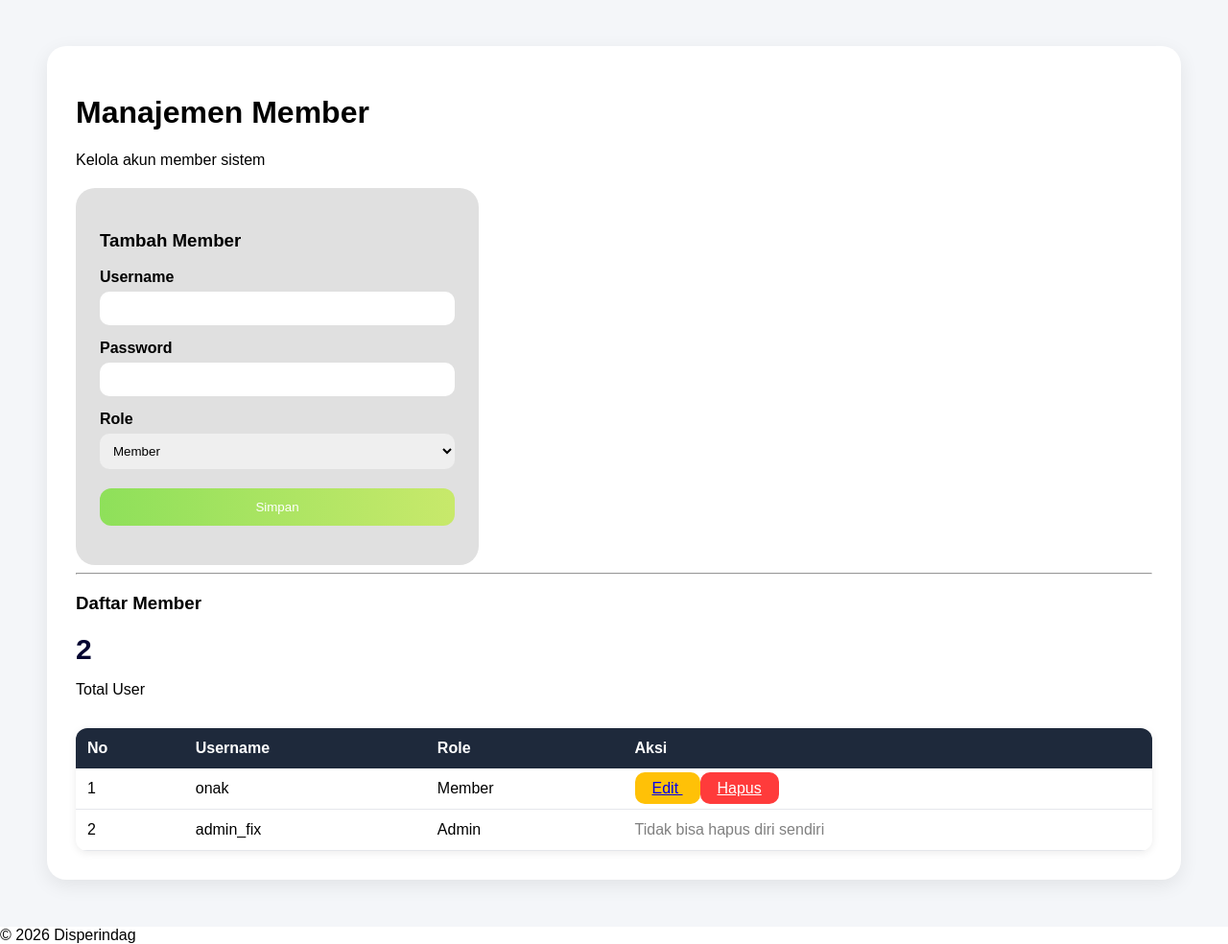
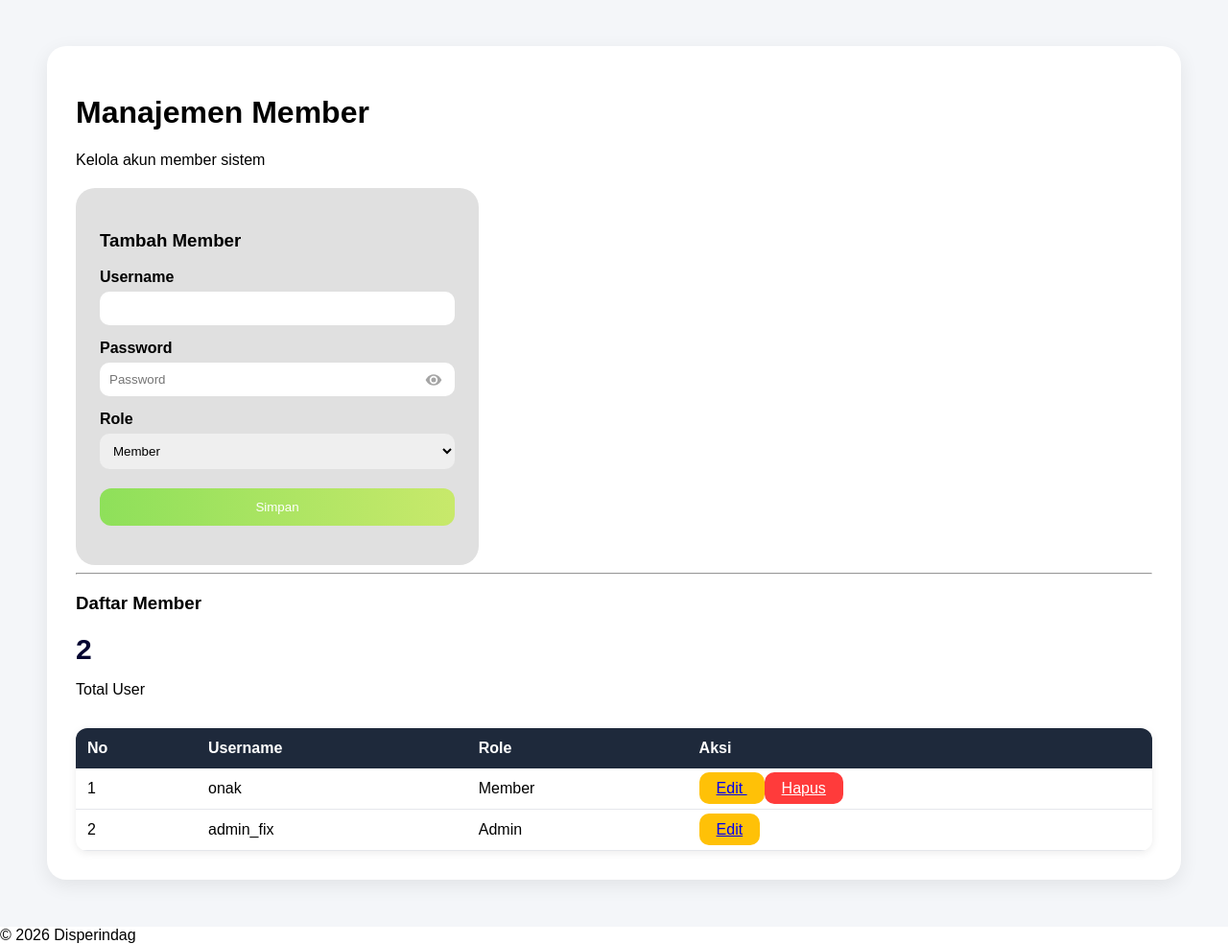
Before and after one commit to FakhriAdiyat/Sistem-Penghitung-Harga-Pokok-Disperindag, a PHP site: page /Sistem-Penghitung-Harga-Pokok-Disperindag/pages/member.php in a window 1280 px wide. Shown: the part 71-1055 px from the top of the page at 96% size. Run offline with PHP 8.4, Linux system fonts and the light colour scheme; a user stored in the database is signed in; data comes from the database, SQL or seed files in the repository.

Commit message:
fix hide/show password & update media queries responsive

```diff
--- a/assets/css/style.css
+++ b/assets/css/style.css
@@ -82,6 +82,31 @@ body {
   border-radius: 8px;
   position: relative;
   overflow: hidden;
+}
+
+.password-wrapper {
+  position: relative;
+  width: 100%;
+}
+
+.password-wrapper input {
+  width: 100%;
+  padding: 12px 45px 12px 40px;
+  border-radius: 10px;
+}
+
+/* icon mata */
+.toggle-password {
+  position: absolute;
+  right: 12px;
+  top: 50%;
+  transform: translateY(-50%);
+  cursor: pointer;
+  opacity: 0.7;
+}
+
+.toggle-password:hover {
+  opacity: 1;
 }
 /* ===================== TOAST SESSION TIMEOUT ===================== */
 .toast-timeout {
--- a/assets/js/main.js
+++ b/assets/js/main.js
@@ -12,3 +12,25 @@ function showSessionTimeoutToast() {
 }
 
 document.addEventListener("DOMContentLoaded", showSessionTimeoutToast);
+
+function togglePassword() {
+  const input = document.getElementById("passwordInput");
+  const icon = document.getElementById("eyeIcon");
+
+  if (input.type === "password") {
+    input.type = "text";
+
+    // icon mata dicoret
+    icon.innerHTML = `
+            <path d="M12 5c-7 0-10 7-10 7s3 7 10 7 10-7 10-7-3-7-10-7zm0 12a5 5 0 1 1 0-10 5 5 0 0 1 0 10z"/>
+            <line x1="3" y1="3" x2="21" y2="21" stroke="gray" stroke-width="2"/>
+        `;
+  } else {
+    input.type = "password";
+
+    // icon normal
+    icon.innerHTML = `
+            <path d="M12 5c-7 0-10 7-10 7s3 7 10 7 10-7 10-7-3-7-10-7zm0 12a5 5 0 1 1 0-10 5 5 0 0 1 0 10zm0-8a3 3 0 1 0 0 6 3 3 0 0 0 0-6z"/>
+        `;
+  }
+}
--- a/auth/logout.php
+++ b/auth/logout.php
@@ -1,4 +1,4 @@
 <?php
 session_start();
 session_destroy();
-header("Location: auth/login.php");
+header("Location: ../auth/login.php");
--- a/pages/member.php
+++ b/pages/member.php
@@ -43,7 +43,16 @@ $q_member = mysqli_query($conn, "SELECT * FROM users ORDER BY id DESC");
 
                         <div class="form-group">
                             <label>Password</label>
-                            <input type="password" name="password" required>
+                            <div class="password-wrapper">
+    <input type="password" name="password" id="passwordInput" placeholder="Password" required>
+
+    <span class="toggle-password" onclick="togglePassword()">
+        <!-- ICON MATA (SVG) -->
+        <svg id="eyeIcon" xmlns="http://www.w3.org/2000/svg" width="20" height="20" fill="gray" viewBox="0 0 24 24">
+            <path d="M12 5c-7 0-10 7-10 7s3 7 10 7 10-7 10-7-3-7-10-7zm0 12a5 5 0 1 1 0-10 5 5 0 0 1 0 10zm0-8a3 3 0 1 0 0 6 3 3 0 0 0 0-6z"/>
+        </svg>
+    </span>
+</div>
                         </div>
 
                         <div class="form-group">
@@ -94,8 +103,16 @@ $q_member = mysqli_query($conn, "SELECT * FROM users ORDER BY id DESC");
     </td>
 
     <td>
-        <?php if ($m['id'] != $_SESSION['id']) { ?>
+    <?php if ($m['id'] == $_SESSION['id']) { ?>
 
+        <!-- AKUN SENDIRI -->
+        <a href="edit_member.php?id=<?= $m['id'] ?>" class="btn-edit">
+            Edit
+        </a>
+
+    <?php } else { ?>
+
+        <!-- USER LAIN -->
         <a href="edit_member.php?id=<?= $m['id'] ?>" class="btn-edit">
             Edit
         </a>
@@ -106,8 +123,6 @@ $q_member = mysqli_query($conn, "SELECT * FROM users ORDER BY id DESC");
            Hapus
         </a>
 
-        <?php } else { ?>
-            <span style="color:gray;">Tidak bisa hapus diri sendiri</span>
     <?php } ?>
 </td>
 </tr>
```
Also changed, not shown: other parts of assets/css/style.css (+130 -2 lines), auth/login.php (+10 -1 lines). Lines whose indentation alone changed are shown as unchanged.
